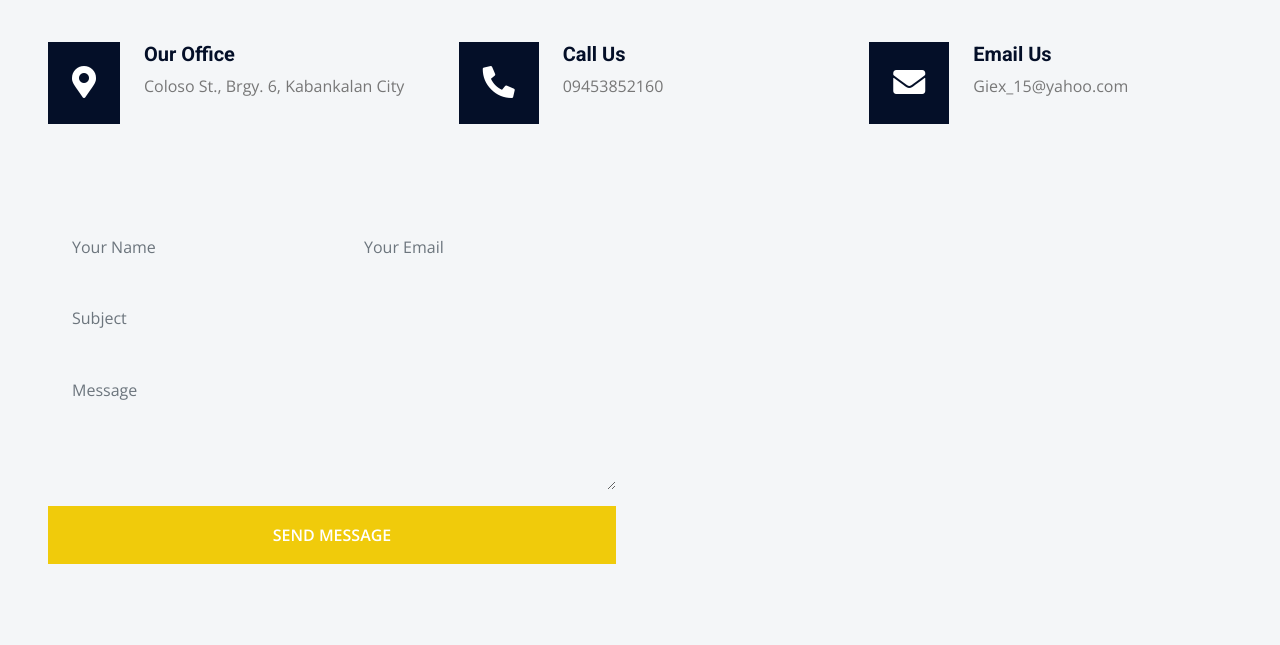
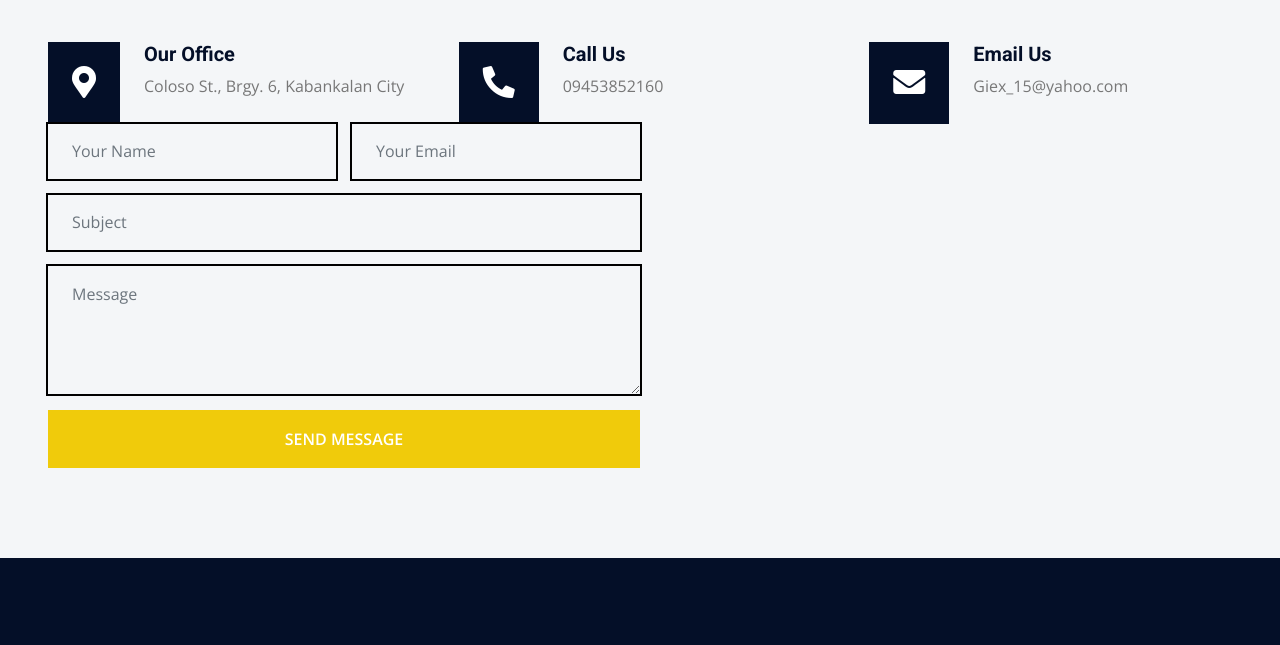
Before and after one commit to almerjuneb/GIEXBuilders, a plain HTML site: page index.html in a window 1280 px wide. Shown: the part 3300-3945 px from the top of the page. Drawn offline with nearby package versions, Linux system fonts and the light colour scheme.

Commit message:
Update index.html

```diff
--- a/index.html
+++ b/index.html
@@ -274,28 +274,26 @@
                 </div>
             </div>
         </div>
-        <div class="row g-5 mt-5">
             <div class="col-lg-6">
         <form>
             <div class="row g-3">
                 <div class="col-lg-6">
-                            <input type="text" class="form-control bg-light border-0 px-4" placeholder="Your Name" style="height: 55px;">
+                    <input type="text" class="form-control bg-light border-0 px-4 input-outline" placeholder="Your Name" style="height: 55px;">
                 </div>
                 <div class="col-lg-6">
-                            <input type="email" class="form-control bg-light border-0 px-4" placeholder="Your Email" style="height: 55px;">
+                    <input type="email" class="form-control bg-light border-0 px-4 input-outline" placeholder="Your Email" style="height: 55px;">
                 </div>
                 <div class="col-12">
-                            <input type="text" class="form-control bg-light border-0 px-4" placeholder="Subject" style="height: 55px;">
+                    <input type="text" class="form-control bg-light border-0 px-4 input-outline" placeholder="Subject" style="height: 55px;">
                 </div>
                 <div class="col-12">
-                            <textarea class="form-control bg-light border-0 px-4 py-3" rows="4" placeholder="Message"></textarea>
+                    <textarea class="form-control bg-light border-0 px-4 py-3 input-outline" rows="4" placeholder="Message"></textarea>
                 </div>
                 <div class="col-12">
                     <button class="btn btn-primary w-100 py-3" type="submit">Send Message</button>
                 </div>
             </div>
         </form>
-            </div>
     </div>
     </div>
     <!-- Contact End -->
```
Lines whose indentation alone changed are shown as unchanged.
